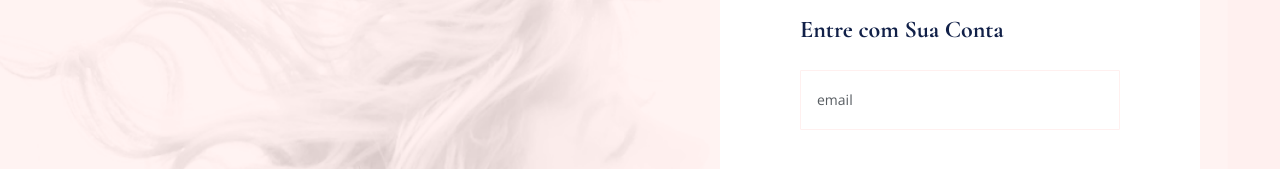
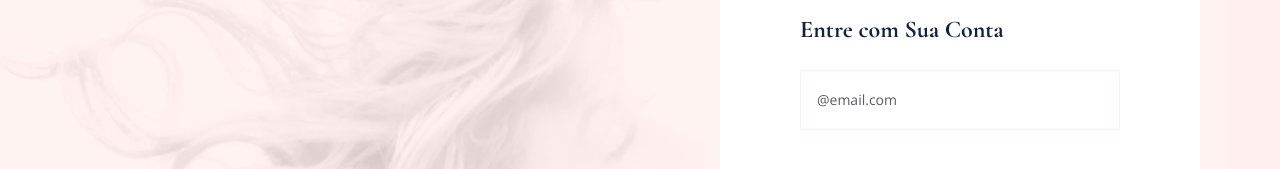
Before and after one commit to cbrognara/blza, a React (Create React App) app: page / in a window 1280 px wide. Shown: the part 213-382 px from the top of the page. Built offline with nearby package versions, Linux system fonts and the light colour scheme.

Commit message:
novas secoes area logada

```diff
--- a/src/components/Data/Data.js
+++ b/src/components/Data/Data.js
@@ -63,7 +63,7 @@ export const listBook = [
 
   {
     bookInfo: {
-      nameService: 'Coloração',
+      nameService: 'Corte',
       status: 'booked',
       date: {
         day: 31,
@@ -88,7 +88,7 @@ export const listBook = [
 
   {
     bookInfo: {
-      nameService: 'Coloração',
+      nameService: 'Hidratação',
       status: 'booked',
       date: {
         day: 31,
--- a/src/components/Input/Input.jsx
+++ b/src/components/Input/Input.jsx
@@ -1,10 +1,16 @@
 import React from 'react'
 import { Container } from './Input-styles'
 
-export function Input({ type, id, value, placeholder }) {
+export function Input({ type, id, value, placeholder, onChange }) {
   return (
     <Container>
-      <input type={type} id={id} placeholder={placeholder} />
+      <input
+        type={type}
+        id={id}
+        placeholder={placeholder}
+        value={value}
+        onChange={onChange}
+      />
     </Container>
   )
 }
--- a/src/routes/AreaLogada/AreaLogada.jsx
+++ b/src/routes/AreaLogada/AreaLogada.jsx
@@ -25,6 +25,14 @@ export function AreaLogada() {
           <CarouselBook data={listBook} />
         </FavoriteSection>
 
+        <FavoriteSection>
+          <div className="title">
+            <h1>Disponíveis para hoje</h1>
+            <a href="/">Ver todos</a>
+          </div>
+          <CarouselPlaces data={listPlaces} />
+        </FavoriteSection>
+
         <Locate />
 
         <FavoriteSection>
--- a/src/routes/AreaLogin/AreaLogin.jsx
+++ b/src/routes/AreaLogin/AreaLogin.jsx
@@ -1,4 +1,4 @@
-import React from 'react'
+import React, { useState } from 'react'
 import { Button } from '../../components/Button/Button'
 import { Input } from '../../components/Input/Input'
 import {
@@ -12,9 +12,18 @@ import {
 import { ReactComponent as Logo } from '../../assets/icons/logo.svg'
 
 export function AreaLogin() {
-  // function handleSubmit(event) {
-  //   event.preventDefault()
-  // }
+  const [email, setEmail] = useState('')
+  const [senha, setSenha] = useState('')
+
+  function handleEmail(event) {
+    setEmail(event.target.value)
+    console.log(event.target.value)
+  }
+
+  function handleSenha(event) {
+    setSenha(event.target.value)
+    console.log(event.target.value)
+  }
 
   return (
     <Container>
@@ -24,8 +33,18 @@ export function AreaLogin() {
         </div>
         <Title>Entre com Sua Conta</Title>
         <form>
-          <Input type="email" placeholder="email" />
-          <Input type="password" placeholder="senha" />
+          <Input
+            type="email"
+            placeholder="@email.com"
+            value={email}
+            onChange={handleEmail}
+          />
+          <Input
+            type="password"
+            placeholder="senha"
+            value={senha}
+            onChange={handleSenha}
+          />
           <EsqueciSenha href="/">Esqueci minha senha</EsqueciSenha>
           <Button color="primary" icon="arrow-right">
             Entrar
```
Also changed, not shown: src/routes/AreaPro/AreaPro.jsx (+6 -2 lines).
